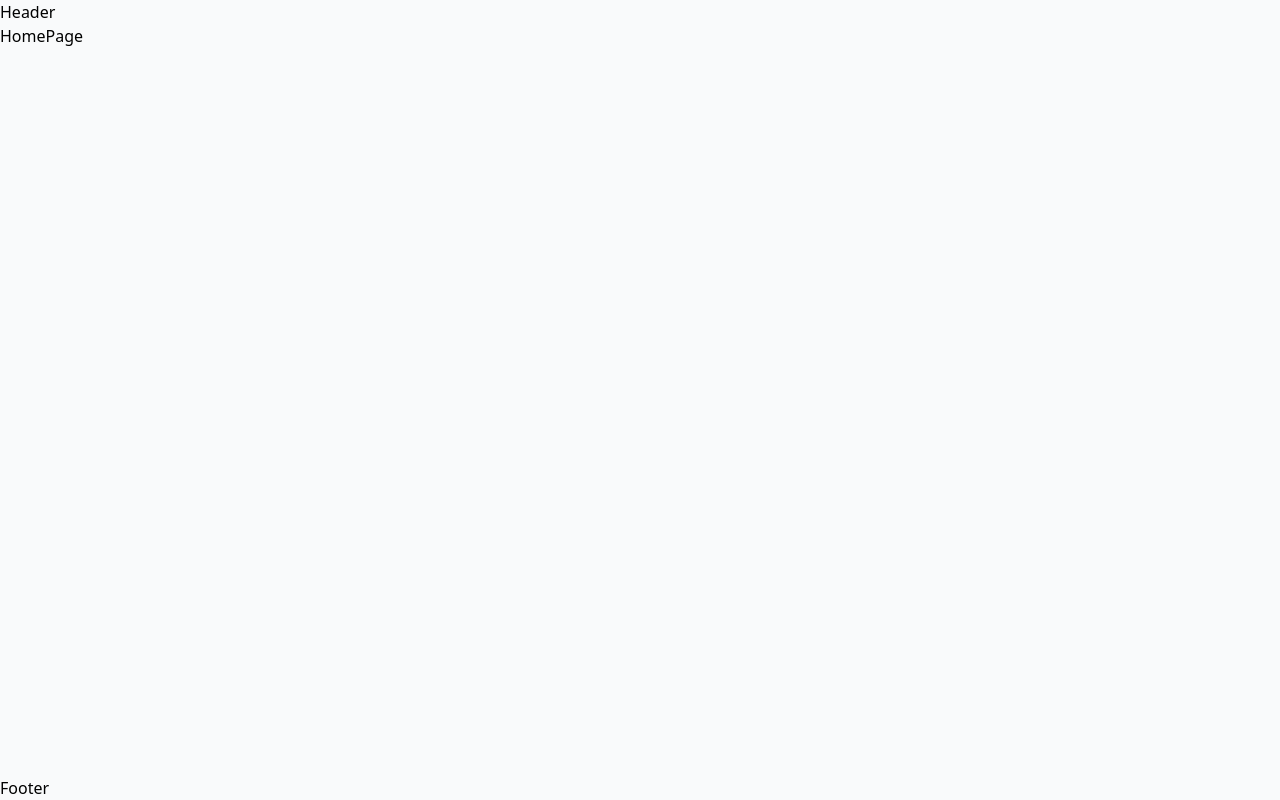
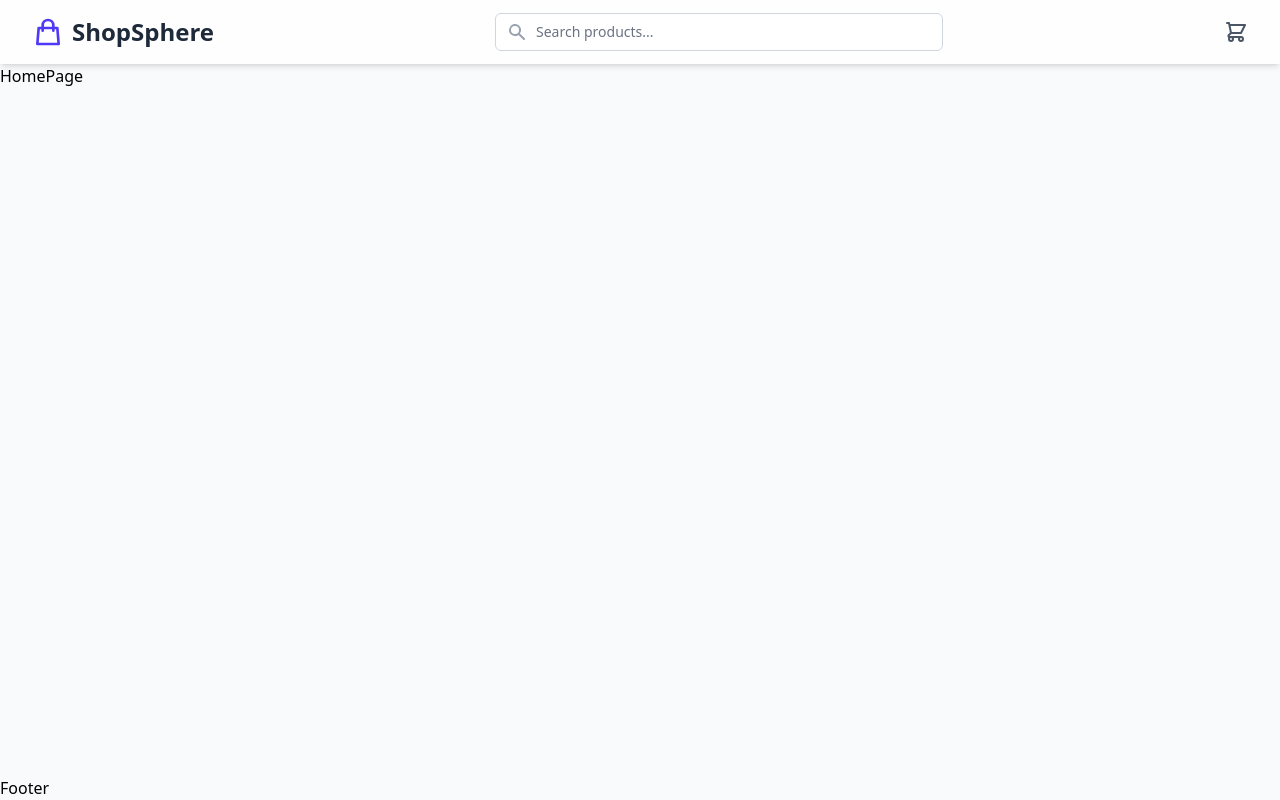
Before and after one commit to tauqeer-rahim03/FUTURE_FS_02, a React (Vite) app: page / in a window 1280 px wide. Built offline with nearby package versions, Linux system fonts and the light colour scheme.

Commit message:
Implement search functionality in Header component

```diff
--- a/src/App.jsx
+++ b/src/App.jsx
@@ -1,3 +1,4 @@
+import React, { useState } from "react";
 import { BrowserRouter, Routes, Route } from "react-router-dom";
 import { CartProvider } from "./context/CartContext";
 import Header from "./components/Header";
@@ -8,11 +9,15 @@ import ProductDetailPage from "./pages/ProductDetailPage";
 import NotFoundPage from "./pages/NotFoundPage";
 
 export default function App() {
+    const [searchTerm, setSearchTerm] = useState("");
     return (
         <CartProvider>
             <BrowserRouter>
                 <div className="bg-gray-50 min-h-screen flex flex-col font-sans">
-                    <Header />
+                    <Header
+                        searchTerm={searchTerm}
+                        onSearchChange={setSearchTerm}
+                    />
                     <main className="flex-grow">
                         <Routes>
                             <Route path="/" element={<HomePage />} />
--- a/src/components/Header.jsx
+++ b/src/components/Header.jsx
@@ -1,7 +1,103 @@
-import React from "react";
+import React, { useMemo } from "react";
+import { Link } from "react-router-dom";
+import { useCart } from "../context/CartContext";
 
-const Header = () => {
-    return <div>Header</div>;
+const Header = ({ searchTerm, onSearchChange }) => {
+    const { cart } = useCart();
+    const cartItemCount = useMemo(
+        () => cart.reduce((sum, item) => sum + item.quantity, 0),
+        [cart]
+    );
+
+    return (
+        <header className="bg-white/80 backdrop-blur-md shadow-md sticky top-0 z-10">
+            <div className="container mx-auto px-4 sm:px-6 lg:px-8">
+                <div className="flex items-center justify-between h-16">
+                    <div className="flex-shrink-0">
+                        <Link to="/" className="flex items-center space-x-2">
+                            <svg
+                                className="h-8 w-8 text-indigo-600"
+                                xmlns="http://www.w3.org/2000/svg"
+                                fill="none"
+                                viewBox="0 0 24 24"
+                                stroke="currentColor"
+                            >
+                                <path
+                                    strokeLinecap="round"
+                                    strokeLinejoin="round"
+                                    strokeWidth="2"
+                                    d="M16 11V7a4 4 0 00-8 0v4M5 9h14l1 12H4L5 9z"
+                                />
+                            </svg>
+                            <span className="text-2xl font-bold text-gray-800 hidden sm:inline">
+                                ShopSphere
+                            </span>
+                        </Link>
+                    </div>
+                    <div className="flex-1 flex justify-center px-4">
+                        <div className="w-full max-w-md">
+                            <label htmlFor="search" className="sr-only">
+                                Search
+                            </label>
+                            <div className="relative">
+                                <div className="absolute inset-y-0 left-0 pl-3 flex items-center pointer-events-none">
+                                    <svg
+                                        className="h-5 w-5 text-gray-400"
+                                        xmlns="http://www.w3.org/2000/svg"
+                                        viewBox="0 0 20 20"
+                                        fill="currentColor"
+                                        aria-hidden="true"
+                                    >
+                                        <path
+                                            fillRule="evenodd"
+                                            d="M8 4a4 4 0 100 8 4 4 0 000-8zM2 8a6 6 0 1110.89 3.476l4.817 4.817a1 1 0 01-1.414 1.414l-4.816-4.816A6 6 0 012 8z"
+                                            clipRule="evenodd"
+                                        />
+                                    </svg>
+                                </div>
+                                <input
+                                    id="search"
+                                    name="search"
+                                    className="block w-full pl-10 pr-3 py-2 border border-gray-300 rounded-md leading-5 bg-white placeholder-gray-500 focus:outline-none focus:placeholder-gray-400 focus:ring-1 focus:ring-indigo-500 focus:border-indigo-500 sm:text-sm"
+                                    placeholder="Search products..."
+                                    type="search"
+                                    value={searchTerm}
+                                    onChange={(e) =>
+                                        onSearchChange(e.target.value)
+                                    }
+                                />
+                            </div>
+                        </div>
+                    </div>
+                    <nav className="flex items-center space-x-4">
+                        <Link
+                            to="/cart"
+                            className="relative text-gray-600 hover:text-indigo-600 transition-colors duration-300"
+                        >
+                            <svg
+                                className="h-6 w-6"
+                                fill="none"
+                                stroke="currentColor"
+                                viewBox="0 0 24 24"
+                                xmlns="http://www.w3.org/2000/svg"
+                            >
+                                <path
+                                    strokeLinecap="round"
+                                    strokeLinejoin="round"
+                                    strokeWidth="2"
+                                    d="M3 3h2l.4 2M7 13h10l4-8H5.4M7 13L5.4 5M7 13l-2.293 2.293c-.63.63-.184 1.707.707 1.707H17m0 0a2 2 0 100 4 2 2 0 000-4zm-8 2a2 2 0 11-4 0 2 2 0 014 0z"
+                                ></path>
+                            </svg>
+                            {cartItemCount > 0 && (
+                                <span className="absolute -top-2 -right-2 bg-indigo-600 text-white text-xs rounded-full h-5 w-5 flex items-center justify-center">
+                                    {cartItemCount}
+                                </span>
+                            )}
+                        </Link>
+                    </nav>
+                </div>
+            </div>
+        </header>
+    );
 };
-
 export default Header;
```
